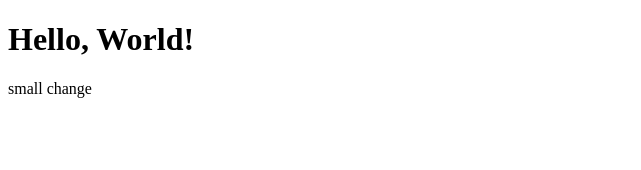
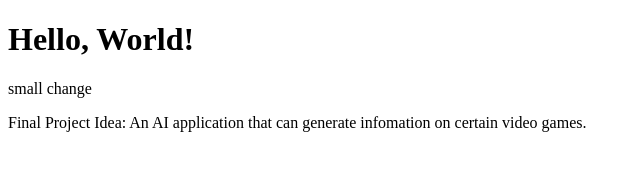
Before and after one commit to CharlesLopezE/CS3338-first-project4, a plain HTML site: page index.html in a window 1280 px wide. Shown: the whole page, without its empty margins (0-641 px from the left). Drawn offline with Linux system fonts and the light colour scheme.

Commit message:
Add final project idea line to index.html

```diff
--- a/index.html
+++ b/index.html
@@ -8,5 +8,6 @@
 <body>
     <h1>Hello, World!</h1>
     <p>small change</p>
+    <p>Final Project Idea: An AI application that can generate infomation on certain video games.</p>
 </body>
 </html>
```
